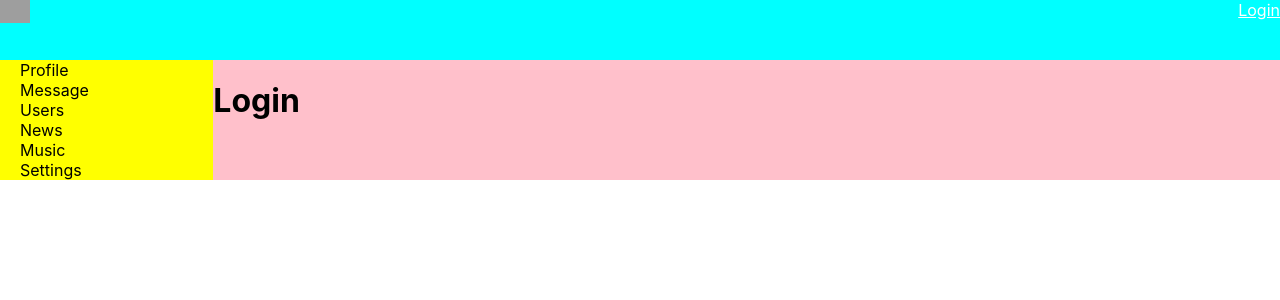
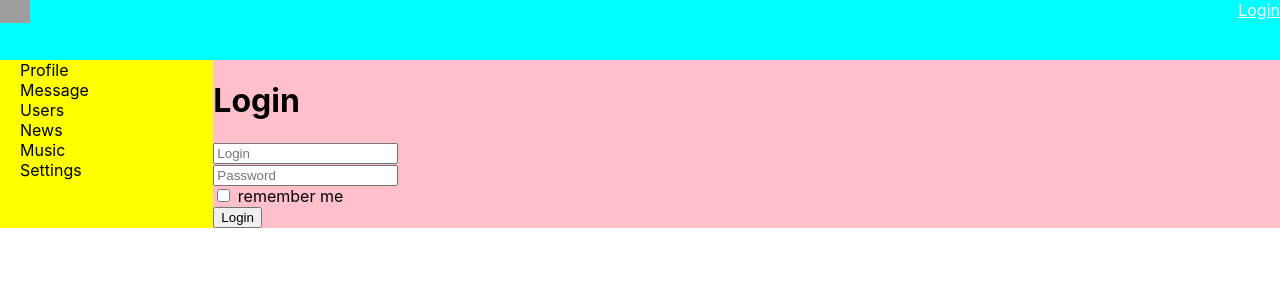
Before and after one commit to victor13bars/social-network, a React (Create React App) app: page /login in a window 1280 px wide. Shown: the top 300 px of the page. Built offline with nearby package versions, Linux system fonts and the light colour scheme; no server answers; grey boxes are pictures that could not be loaded.

Commit message:
75.React JS - redux-form введение (login).

```diff
--- a/package.json
+++ b/package.json
@@ -13,6 +13,7 @@
     "@types/react-dom": "^16.9.0",
     "@types/react-redux": "^7.1.11",
     "@types/react-router-dom": "^5.1.5",
+    "@types/redux-form": "^8.3.1",
     "axios": "^0.21.0",
     "gh-pages": "^3.1.0",
     "react": "^16.13.1",
@@ -21,6 +22,7 @@
     "react-router-dom": "^5.2.0",
     "react-scripts": "3.4.3",
     "redux": "^4.0.5",
+    "redux-form": "^8.3.7",
     "redux-thunk": "^2.3.0",
     "typescript": "~3.7.2"
   },
--- a/src/components/Login/Login.tsx
+++ b/src/components/Login/Login.tsx
@@ -1,7 +1,41 @@
 import React from "react";
+import {Field, InjectedFormProps, reduxForm} from "redux-form";
 
-export const Login = (props: any) => {
-return <h1>Login</h1>
+type FormDataType = {
+    login: string
+    password: string
+    rememberMe: boolean
+}
+export const LoginForm: React.FC<InjectedFormProps<FormDataType>> = (props) => {
+    console.log(props.handleSubmit)
+    return (
+        <form onSubmit={props.handleSubmit}>
+            <div>
+                <Field placeholder={'Login'} name={'login'} component={'input'}/>
+            </div>
+            <div>
+                <Field placeholder={'Password'} name={'password'} component={'input'}/>
+            </div>
+            <div>
+                <Field type={'checkbox'} name={'rememberMe'} component={'input'}/> remember me
+            </div>
+            <div>
+                <button>Login</button>
+            </div>
+        </form>
+    )
+}
+
+const LoginReduxForm = reduxForm<FormDataType>({form: 'login'})(LoginForm)
+
+export const Login = () => {
+    const onsubmit = (formData: FormDataType) => {
+        console.log(formData)
+    }
+    return <div>
+        <h1>Login</h1>
+        <LoginReduxForm onSubmit={onsubmit}/>
+    </div>
 }
 
 export default Login;
--- a/src/redux/redux-store.tsx
+++ b/src/redux/redux-store.tsx
@@ -1,4 +1,5 @@
 import {applyMiddleware, combineReducers, createStore, Store} from "redux";
+import { reducer as formReducer } from 'redux-form'
 import profileReducer from "./profile-reducer";
 import dialogsReducer from "./dialogs-reducer";
 import sidebarReducer from "./sidebar-reducer";
@@ -7,12 +8,14 @@ import authReducer from "./auth-reducer";
 import thunkMiddleware from 'redux-thunk';
 
 
+
 let reducers = combineReducers({
     profilePage: profileReducer,
     dialogsPage: dialogsReducer,
     sidebar: sidebarReducer,
     usersPage: usersReducer,
-    auth:authReducer
+    auth:authReducer,
+    form:formReducer
 });
 // export type IGlobalState = ReturnType<typeof reducers>;
 
```
Also changed, not shown: 2 other files (tests, documents, lock files or other folders).
